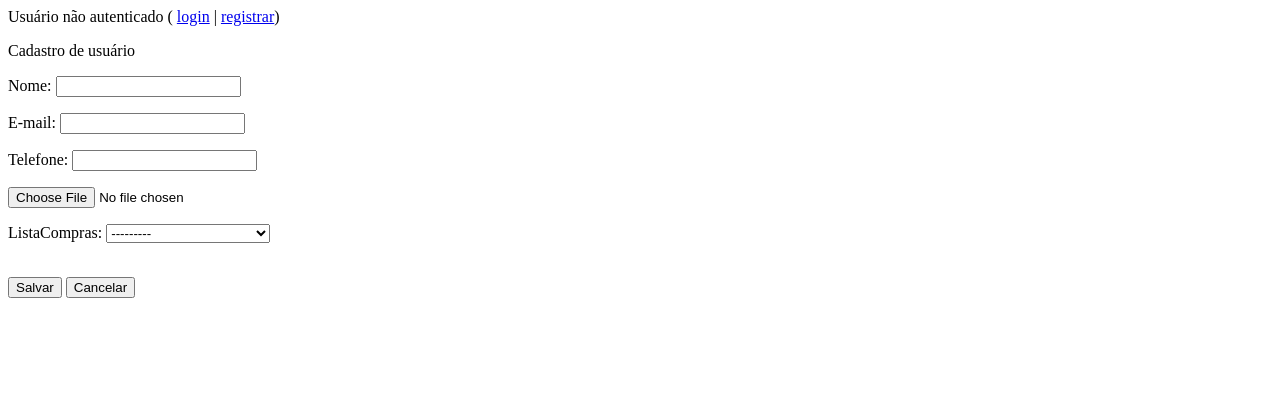
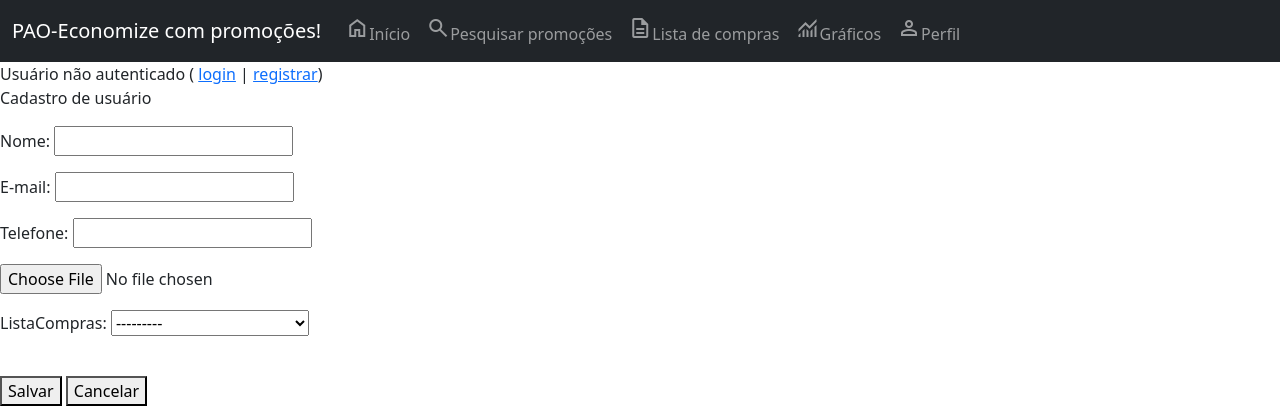
Before and after one commit to fael890/projeto-PAO-3semestre-AOO, a Django app: page /cadastro-usuario/ in a window 1280 px wide. Shown: the top 420 px of the page. Run offline with Django 4.2, Linux system fonts and the light colour scheme; data comes from the database, SQL or seed files in the repository.

Commit message:
Vinculando bootstrap 5 e adicionando navbar

```diff
--- a/templates/base.html
+++ b/templates/base.html
@@ -3,8 +3,50 @@
 <head>
     <meta charset="UTF-8">
     <title>Title</title>
+    <meta name="viewport" content="width=device-width, initial-scale=1">
+    <link href="https://cdn.jsdelivr.net/npm/bootstrap@5.2.3/dist/css/bootstrap.min.css" rel="stylesheet">
+    <script src="https://cdn.jsdelivr.net/npm/bootstrap@5.2.3/dist/js/bootstrap.bundle.min.js"></script>
+    <link rel="stylesheet"
+          href="https://fonts.googleapis.com/css2?family=Material+Symbols+Outlined:opsz,wght,FILL,GRAD@48,400,0,0"/>
 </head>
 <body>
+<nav class="navbar navbar-expand-sm bg-dark navbar-dark">
+    <div class="container-fluid">
+        <a class="navbar-brand" href="#">PAO-Economize com promoções!</a>
+        <button class="navbar-toggler" type="button" data-bs-toggle="collapse" data-bs-target="#collapsibleNavbar">
+            <span class="navbar-toggler-icon"></span>
+        </button>
+        <div class="collapse navbar-collapse" id="collapsibleNavbar">
+            <ul class="navbar-nav">
+                <li class="nav-item">
+                    <a class="nav-link" href="/">
+                        <span class="material-symbols-outlined">home</span>Início
+                    </a>
+                </li>
+                <li class="nav-item">
+                    <a class="nav-link" href="/listagem-promocoes/">
+                        <span class="material-symbols-outlined">search</span>Pesquisar promoções
+                    </a>
+                </li>
+                <li class="nav-item">
+                    <a class="nav-link" href="/lista-compras/">
+                        <span class="material-symbols-outlined">description</span>Lista de compras
+                    </a>
+                </li>
+                <li class="nav-item">
+                    <a class="nav-link" href="#">
+                        <span class="material-symbols-outlined">monitoring</span>Gráficos
+                    </a>
+                </li>
+                <li class="nav-item">
+                    <a class="nav-link" href="/perfil/">
+                        <span class="material-symbols-outlined">person</span>Perfil
+                    </a>
+                </li>
+            </ul>
+        </div>
+    </div>
+</nav>
 {% if user.get_username %}
 Usuário: {{ user.get_username }} (<a href="/accounts/logout_usuario/">logout</a> | <a href="/admin">admin</a>)
 {% else %}
```
Also changed, not shown: core/static/style.css (added). Lines whose indentation alone changed are shown as unchanged.
